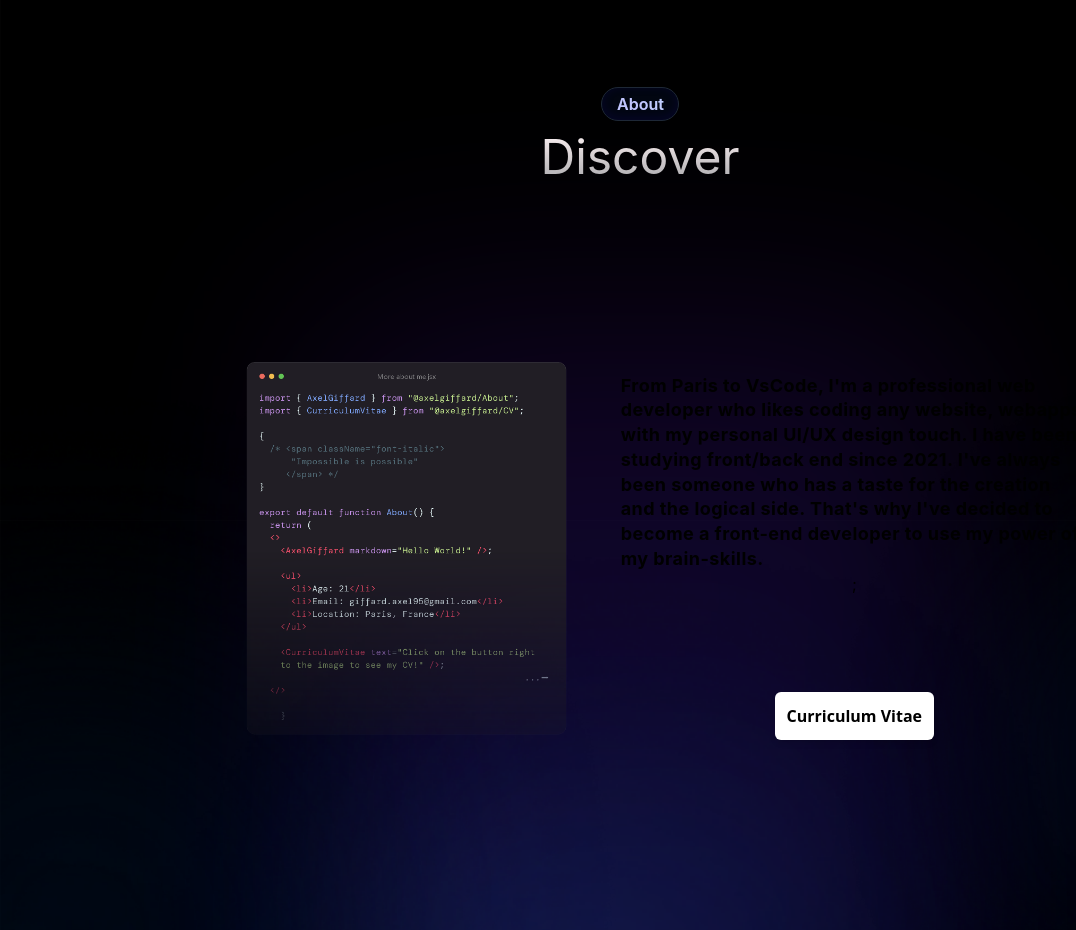
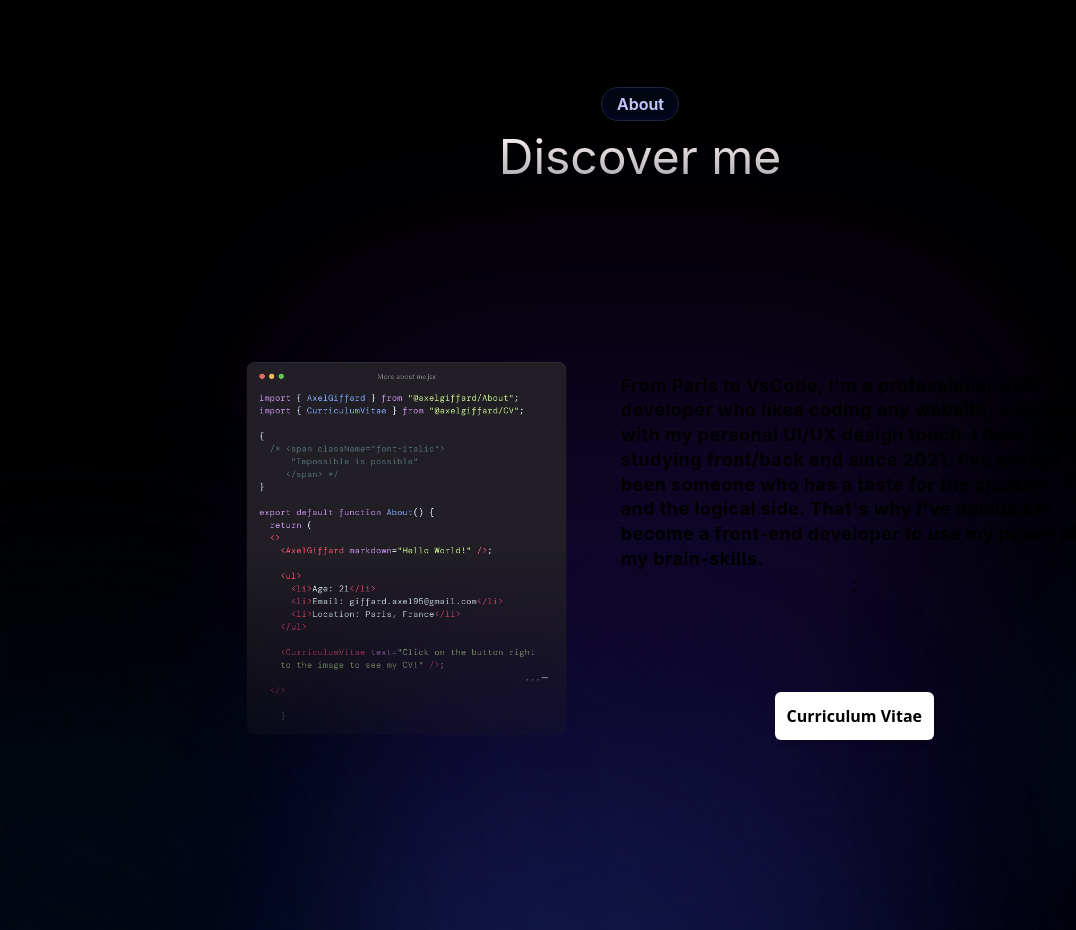
Before and after one commit to AxelGiff/Portfolio, a React (Create React App) app: page / in a window 1280 px wide. Shown: the part 2680-3610 px from the top of the page, without its empty margins (0-1076 px from the left). Built offline with nearby package versions, Linux system fonts and the light colour scheme.

Commit message:
Add files via upload

```diff
--- a/src/About.jsx
+++ b/src/About.jsx
@@ -13,7 +13,7 @@ export default function About() {
   return (
     <section id="about-container">
         <BadgeTextGradient text="About" />
-    <h1 className='about-title text-white text-5xl block text-center block mb-32'>Discover</h1>
+    <h1 className='about-title text-white text-5xl block text-center block mb-32'>Discover me</h1>
 
 
       <div className="flex flex-col items-center gap-12 m-48 sm:mt-0 sm:gap-24">
```
